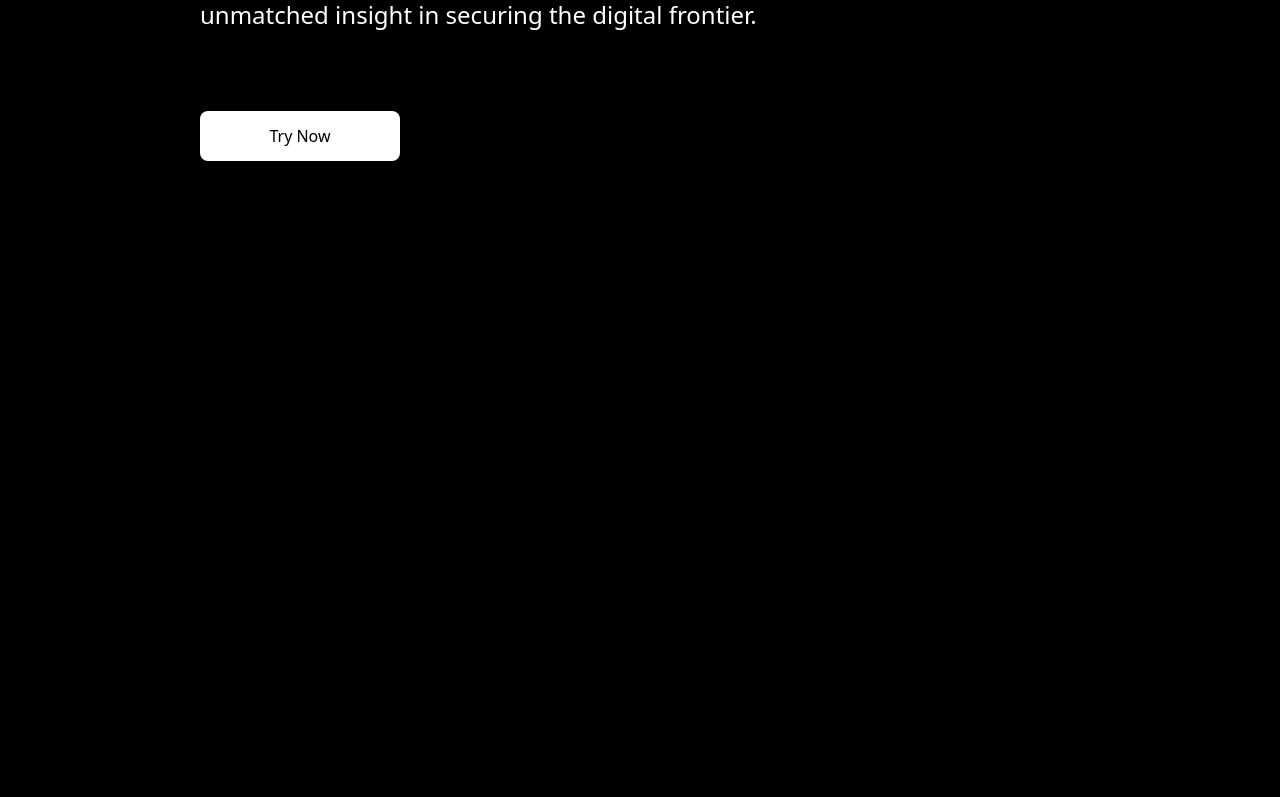
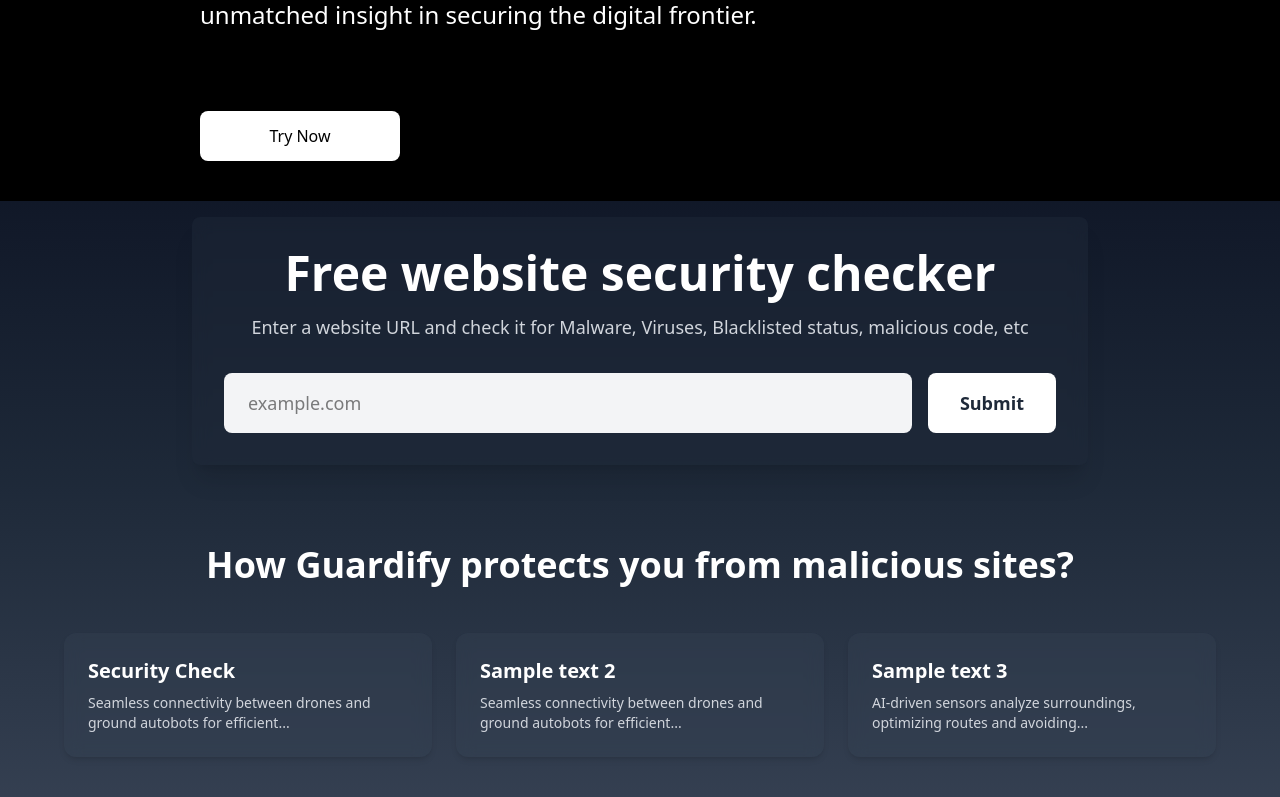
Before and after one commit to vector1505/security-auditor, a React (Vite) app: page / in a window 1280 px wide. Shown: the part 417-1214 px from the top of the page. Before the commit the page ends 800 px from the top, so only its background shows below. Built offline with nearby package versions, Linux system fonts and the light colour scheme.

Commit message:
Added the footer and checker

```diff
--- a/src/App.jsx
+++ b/src/App.jsx
@@ -1,17 +1,19 @@
 import { useState } from 'react'
 import Header from './components/Header'
 import Mainsite from './components/Mainsite'
-
 import './App.css'
+import Checker from './components/Checker'
+import Footer from './components/Footer'
 
 function App() {
 
   return (
     <>
+
   <Header />
   <Mainsite />
-
-
+  <Checker />
+  <Footer />
     </>
   )
 }
--- /dev/null
+++ b/src/components/Checker.jsx
@@ -0,0 +1,31 @@
+import React from "react";
+
+export default function Checker(){
+
+    return (
+    <div className="flex items-center justify-center p-4 bg-gradient-to-b from-gray-900 to-gray-800">
+      <div className="w-full max-w-4xl rounded-lg bg-gray-800/50 backdrop-blur-sm p-8 shadow-xl">
+        <div className="text-center mb-8">
+          <h1 className="text-4xl md:text-5xl font-bold text-white mb-4">Free website security checker</h1>
+          <p className="text-lg text-gray-300">
+            Enter a website URL and check it for Malware, Viruses, Blacklisted status, malicious code, etc
+          </p>
+        </div>
+
+        <div className="flex flex-col md:flex-row gap-4">
+          <input
+            type="text"
+            placeholder="example.com"
+            className="flex-1 px-6 py-4 rounded-lg text-lg bg-gray-100 border-0 focus:ring-2 focus:ring-gray-400 focus:outline-none"
+          />
+          <button
+            type="button"
+            className="px-8 py-4 rounded-lg bg-white hover:bg-gray-200 text-gray-800 font-semibold text-lg transition-colors cursor-pointer"
+          >
+            Submit
+          </button>
+        </div>
+      </div>
+    </div>
+  );
+}
--- /dev/null
+++ b/src/components/Footer.jsx
@@ -0,0 +1,42 @@
+import React from "react";
+
+export default function ProtectionFeatures() {
+  const features = [
+    {
+      title: "Security Check",
+      description:
+        "Seamless connectivity between drones and ground autobots for efficient...",
+    },
+    {
+      title: "Sample text 2",
+      description:
+        "Seamless connectivity between drones and ground autobots for efficient...",
+    },
+    {
+      title: "Sample text 3",
+      description:
+        "AI-driven sensors analyze surroundings, optimizing routes and avoiding...",
+    },
+  ];
+
+  return (
+    <div className="bg-gradient-to-b from-gray-800 to-gray-700 text-white py-16 px-4">
+      <div className="max-w-6xl mx-auto text-center">
+        <h2 className="text-3xl md:text-4xl font-semibold mb-12">
+          How Guardify protects you from malicious sites?
+        </h2>
+        <div className="grid grid-cols-1 md:grid-cols-3 gap-6">
+          {features.map((feature, index) => (
+            <div
+              key={index}
+              className="bg-gray-700/40 p-6 rounded-xl backdrop-blur-sm shadow-md text-left"
+            >
+              <h3 className="text-xl font-bold mb-2">{feature.title}</h3>
+              <p className="text-gray-300 text-sm line-clamp-2">{feature.description}</p>
+            </div>
+          ))}
+        </div>
+      </div>
+    </div>
+  );
+}
```
